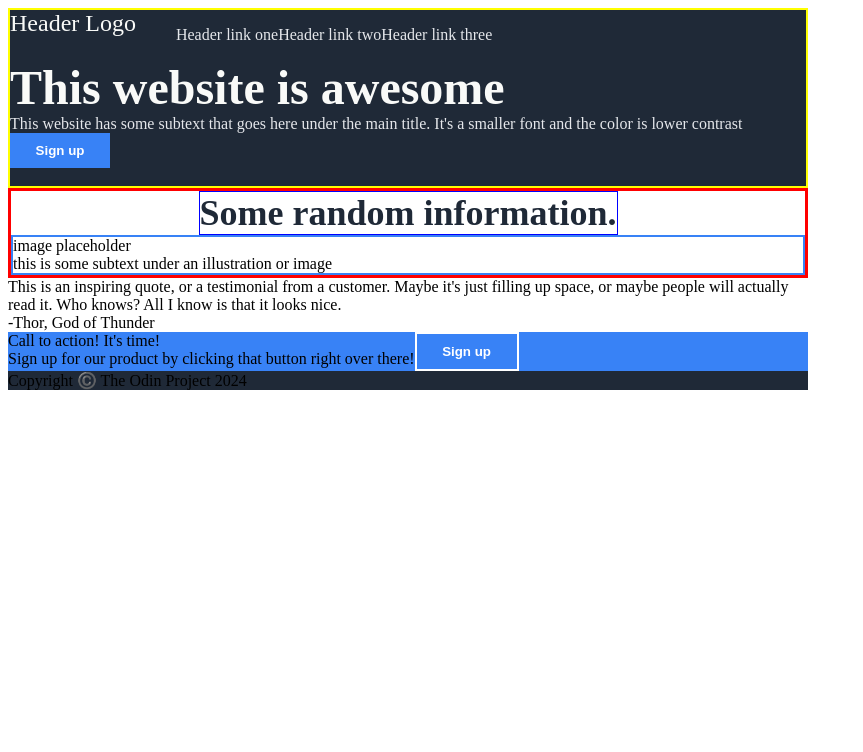
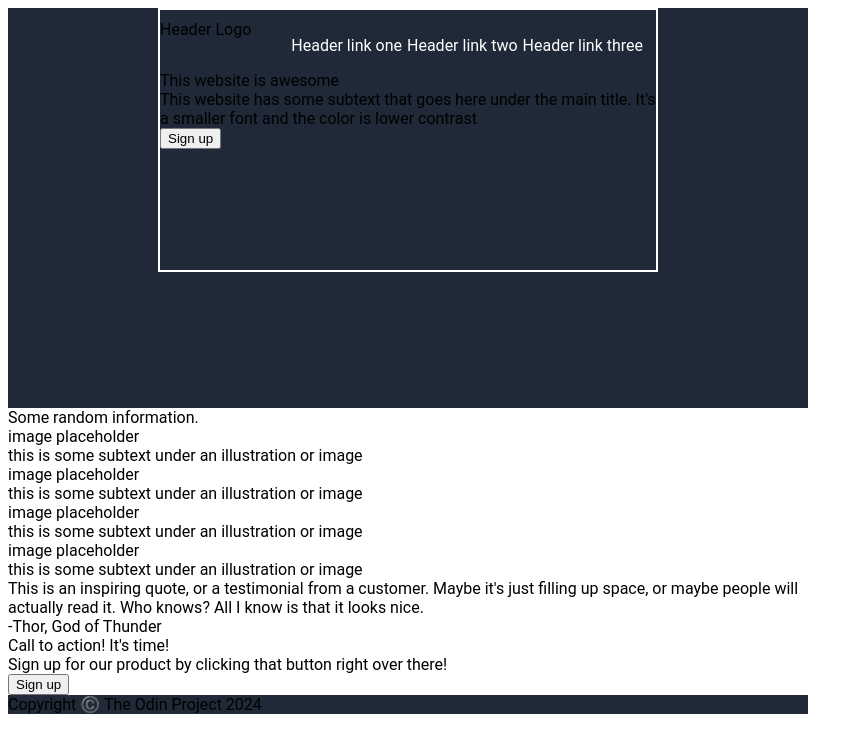
Before and after one commit to EmKay254/Odin-Landing-Page, a plain HTML site: page index.html in a window 1280 px wide. Shown: the whole page, without its empty margins (0-863 px from the left). Drawn offline with Linux system fonts and the light colour scheme.

Commit message:
update removed the styling and started over probably because of a missing class in the body section

```diff
--- a/index.html
+++ b/index.html
@@ -7,7 +7,8 @@
   <link rel="stylesheet" href="style.css">
 </head>
 <body>
-  <div class="header-container">
+  <div class="main-header"> <!-- This is the dark blue top area -->
+    <div class="main-header-container"> <!-- This will act as the margin -->
       <div class="header">
         <div class="logo">
           Header Logo
@@ -35,12 +36,37 @@
         </div>
       </div>
     </div>
+  </div>
   <div class="body">
     <div class="body-header">
       Some random information.
     </div>
     <div class="image-container">
-      <div="image-content">
+      <div class="image-content">
+        <div class="illustration">
+          image placeholder
+        </div>
+        <div class="caption">
+          this is some subtext under an illustration or image
+        </div>
+      </div>
+            <div class="image-content">
+        <div class="illustration">
+          image placeholder
+        </div>
+        <div class="caption">
+          this is some subtext under an illustration or image
+        </div>
+      </div>
+            <div class="image-content">
+        <div class="illustration">
+          image placeholder
+        </div>
+        <div class="caption">
+          this is some subtext under an illustration or image
+        </div>
+      </div>
+            <div class="image-content">
         <div class="illustration">
           image placeholder
         </div>
--- a/style.css
+++ b/style.css
@@ -1,112 +1,42 @@
-* {
-  /*border: 1px solid red;*/
+body {
+  width: 100vh;
+  font-family: roboto;
 }
 
-html {
-  width: 100vh;
-  margin: 0px;
+.main-header {
+  height: 400px;
+  background-color: #1F2937;
 }
 
-body {
-  width: 100vh  ;
-  font-style: roboto;
-  display: flex;
-  flex-direction: column;
+.main-header-container {
+  border: 2px solid white;
+  height: 250px;
+  margin: 0 150px;
+  padding-top: 10px;
 }
 
-.header-container, .footer {
-  background-color: #1f2937;
+.main-header-container .header {
   display: flex;
-}
-
-.header-container {
-  flex-direction: column;
-  border: 2px solid yellow;
-}
-
-.header-container .header {
-  display: flex;
-}
-
-.header .logo {
-  font-size: 24px;
-  color: #F9FAF8;
 }
 
 ul {
   list-style-type: none;
   display: flex;
+  gap: 5px;
 }
 
 a {
   text-decoration: none;
+  color: white;
 }
 
-.hero {
-  display: flex;
-  flex-direction: column;
-}
 
-.hero .title {
-  font-size: 48px;
-  color: #F9FAF8;
-  font-weight: bold;
-}
 
-.hero .title-content, a {
-  color: #E5E7EB;
-}
 
-button {
-  font-weight: bold;
-  color: white;
-  background-color: #3882F6;
-  width: 100px;
-  height: 35px;
-  border: none;
-}
 
-.body {
-  display: flex;
-  flex-direction: column;
-  border: 3px solid red;
-}
 
-.body .body-header {
-  font-size: 36px;
-  color: #1F2937;
-  font-weight: bold;
-  align-self: center;
-  border: 1px solid blue;
-}
 
-.body .image-container {
-  display: flex;
-  border: 2px solid #3882F6;
-}
-
-.image-container .image-content {
-  display: flex;
-  flex-direction: column;
-  height: 280px;
-  width: 250px;
-  border: 2px solid #3882F6;
-}
-
-.image-content .illustration {
-  height: 300px;
-  width: auto;
-}
-
-body .banner {
-  background-color: #3882F6;
-  display: flex;
-}
-
-.banner .button {
-  border: 2px solid white;
-}
 
 .footer {
-  margin-top: auto;
+  background-color: #1F2937;
 }
```
Lines whose indentation alone changed are shown as unchanged.
